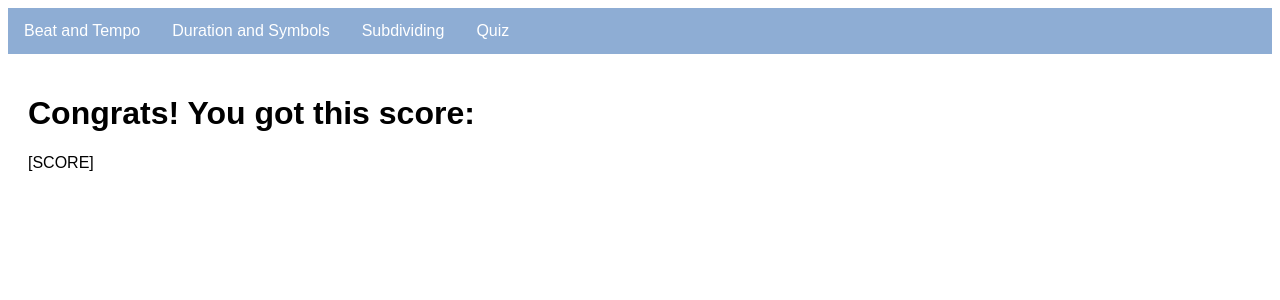
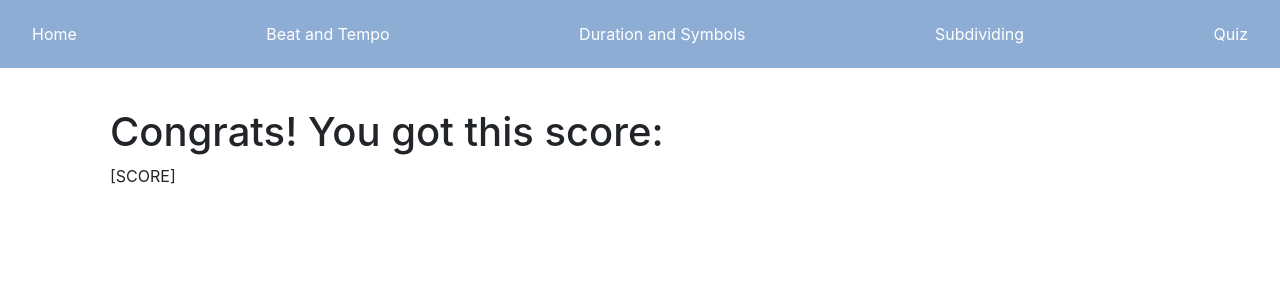
Before and after one commit to jamesyu13/UI-design-project, a Flask app: template templates/quiz7.html in a window 1280 px wide. Shown: the top 300 px of the page. Run offline with Flask 3, Linux system fonts and the light colour scheme; the template is opened without the code that fills it, so the values that code supplies are empty; some libraries are stand-ins or nearby versions.

Commit message:
extend layout for last quiz page

```diff
--- a/templates/quiz7.html
+++ b/templates/quiz7.html
@@ -1,49 +1,11 @@
-<!DOCTYPE html>
-<html lang="en">
-    <head>
-        <meta charset="UTF-8">
-        <meta name="viewport" content="width=device-width, initial-scale=1.0">
-        <title>Elements of Rhythm</title>
-        <style>
-            body {
-                font-family: Arial, sans-serif;
-            }
-            .navbar {
-                overflow: hidden;
-                background-color: #8eadd4;
-            }
-            .navbar a {
-                float: left;
-                display: block;
-                color: white;
-                text-align: center;
-                padding: 14px 16px;
-                text-decoration: none;
-            }
-            .navbar a:hover {
-                background-color: #ddd;
-                color: black;
-            }
-            .container {
-                padding: 20px;
-            }
-            .next-button {
-                text-align: center;
-            }
-        </style>
-    </head>
-    <body>
+{% extends "layout.html" %}
 
-        <div class="navbar">
-            <a href="beat-and-tempo">Beat and Tempo</a>
-            <a href="duration-and-symbols">Duration and Symbols</a>
-            <a href="subdividing">Subdividing</a>
-            <a href="quiz">Quiz</a>
-        </div>
+
+{% block content %}
 
         <div class="container">
             <h1>Congrats! You got this score: </h1>
             <div>[SCORE]</div>
         </div>
-    </body>
-</html>
+
+{% endblock %}
```
